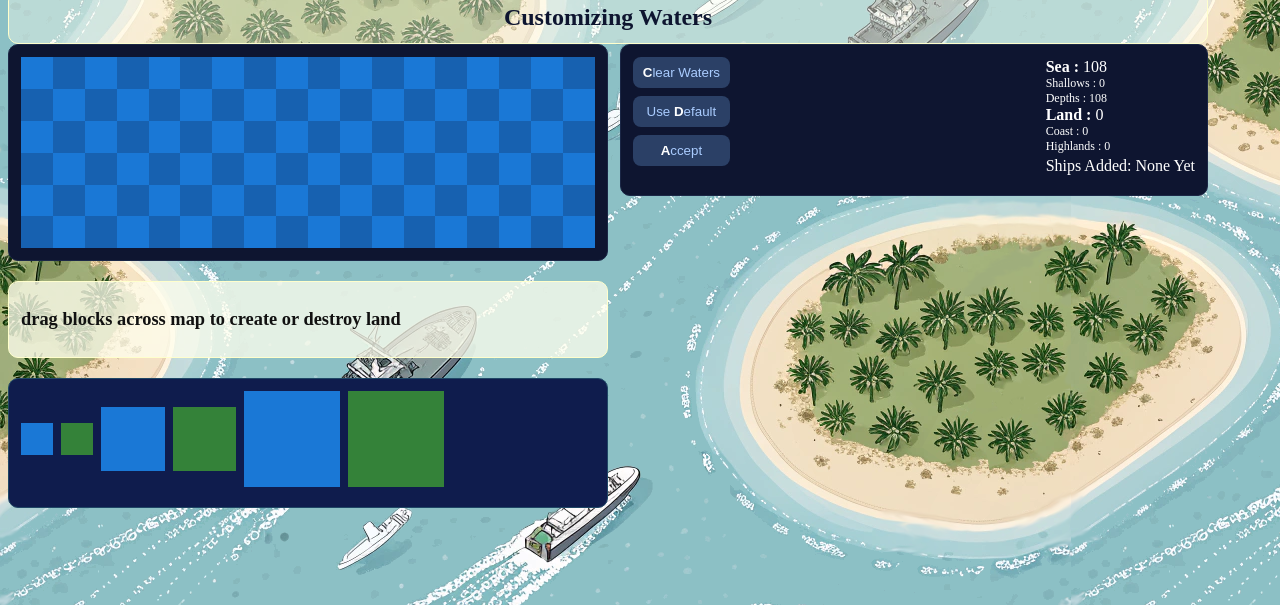
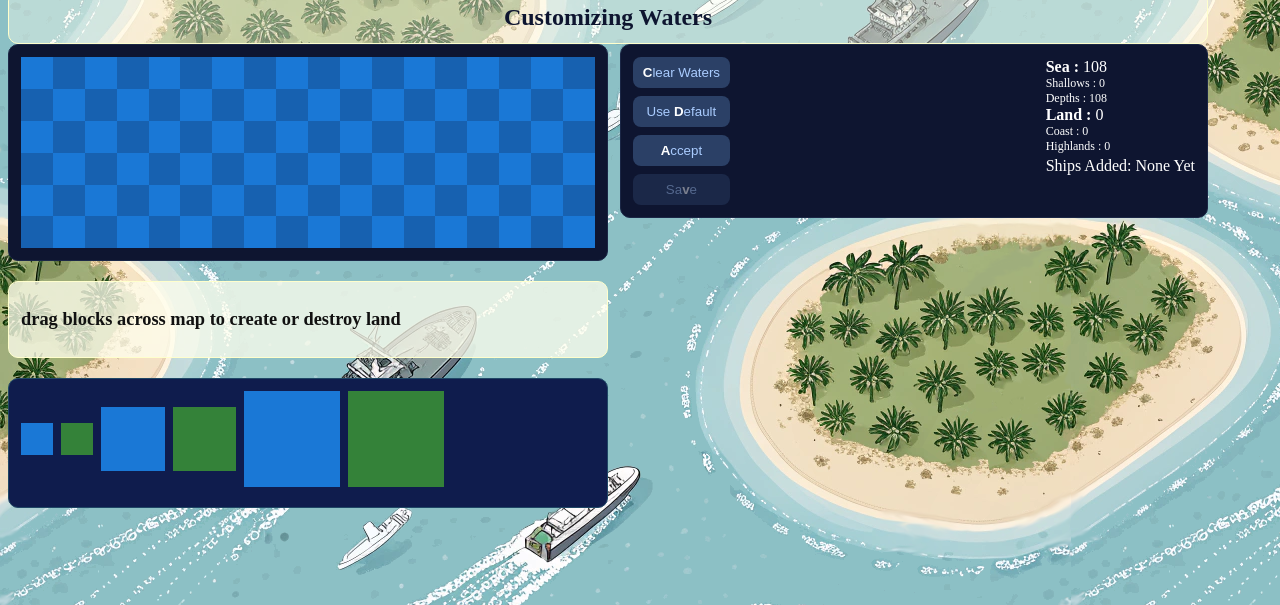
Before and after one commit to GeoffBurns/battleship, a website with bundled scripts: page src/battlebuild.html in a window 1280 px wide. Shown: the part 195-800 px from the top of the page. Built offline with nearby package versions, Linux system fonts and the light colour scheme.

Commit message:
Update battlebuild.html

```diff
--- a/src/battlebuild.html
+++ b/src/battlebuild.html
@@ -141,6 +141,14 @@
                     >
                       <span class="shortcut">H</span>ide and Seek
                     </button>
+                    <button
+                      class="place-control"
+                      id="saveBtn"
+                      type="button"
+                      disabled
+                    >
+                      Sa<span class="shortcut">v</span>e
+                    </button>
                     <button class="place-control" id="autoBtn" type="button">
                       <span class="shortcut">A</span>uto
                     </button>
```
